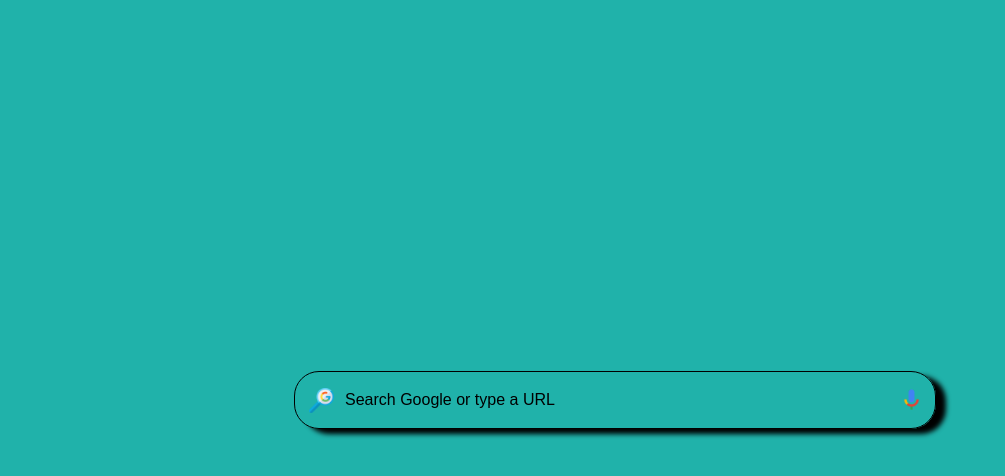
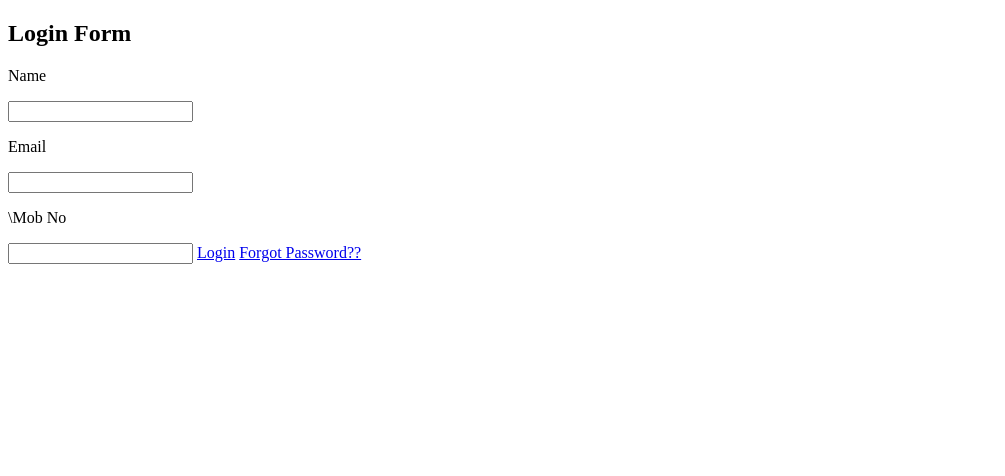
Before and after one commit to lightzhuk/html-css, a plain HTML site: page index.html in a window 1280 px wide. Shown: the whole page, without its empty margins (0-1005 px from the left). Drawn offline with Linux system fonts and the light colour scheme.

Commit message:
init: create branch "dev2"

```diff
--- a/css/style.css
+++ /dev/null
@@ -1,44 +0,0 @@
-* {
-  margin: 0;
-  padding: 0;
-}
-body {
-  background-color: lightseagreen;
-}
-
-.container {
-  display: flex;
-  align-items: center;
-  justify-content: center;
-  height: 100vh;
-}
-
-input {
-  width: 50%;
-  height: 7%;
-  border: 1px solid black;
-  outline: none;
-  font-family: "Poppins", sans-serif;
-  border-radius: 25px;
-  background-color: transparent;
-  box-shadow: 10px 5px 5px black;
-}
-input::placeholder {
-  font-size: 1rem;
-  color: black;
-  padding-left: 50px;
-}
-
-img {
-  width: 25px;
-  height: 25px;
-  position: relative;
-  left: -49%;
-}
-.voice img {
-  width: 25px;
-  height: 25px;
-  position: relative;
-  left: -250%;
-  padding-top: 2.5px;
-}
--- a/index.html
+++ b/index.html
@@ -1,18 +1,21 @@
 <!DOCTYPE html>
 <html lang="en">
-  <head>
-    <meta charset="UTF-8" />
-    <meta http-equiv="X-UA-Compatible" content="IE=edge" />
-    <meta name="viewport" content="width=device-width, initial-scale=1.0" />
-    <link rel="stylesheet" type="text/css" href="css/style.css">
-    <title>Google Search Bar</title>
-  </head>
-  <body>
-    <div class="container">
-    <input type="text" placeholder="Search Google or type a URL">
-    <img src="/image/search.png">
-    <div class="voice">
-    <img src="/image/voice.png">
-    </div>
-  </body>
+<head>
+  <meta charset="UTF-8">
+  <meta http-equiv="X-UA-Compatible" content="IE=edge">
+  <title>Responsive Transparent Login Form</title>
+</head>
+<body>
+  <div class="form">
+  <h2>Login Form</h2>
+  <p>Name</p>
+  <input type="text" name="" id="">
+  <p>Email</p>
+  <input type="Email" name="" id="">
+  <p>\Mob No</p>
+  <input type="Mob No" name="" id="">
+  <a href="#" class="btn">Login</a>
+  <a href="#" class="pass">Forgot Password??</a>
+  </div>
+</body>
 </html>
```
